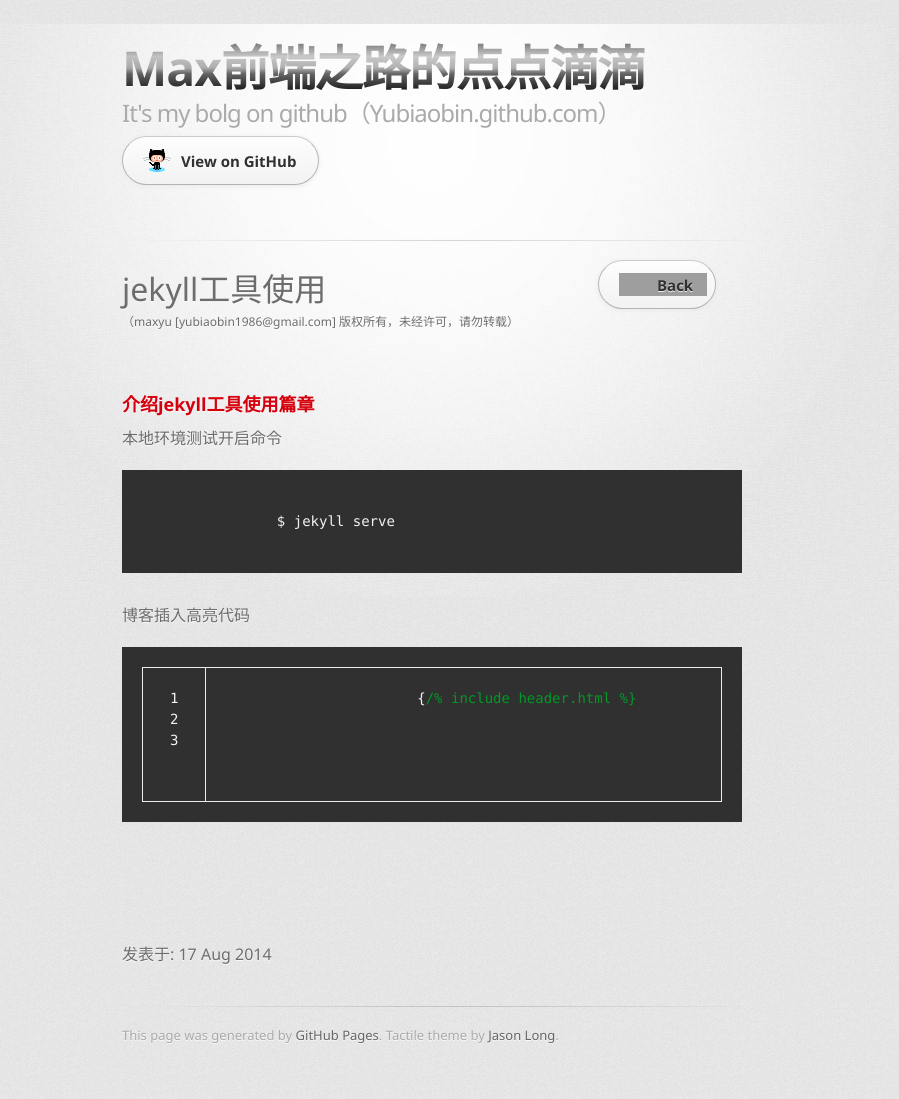
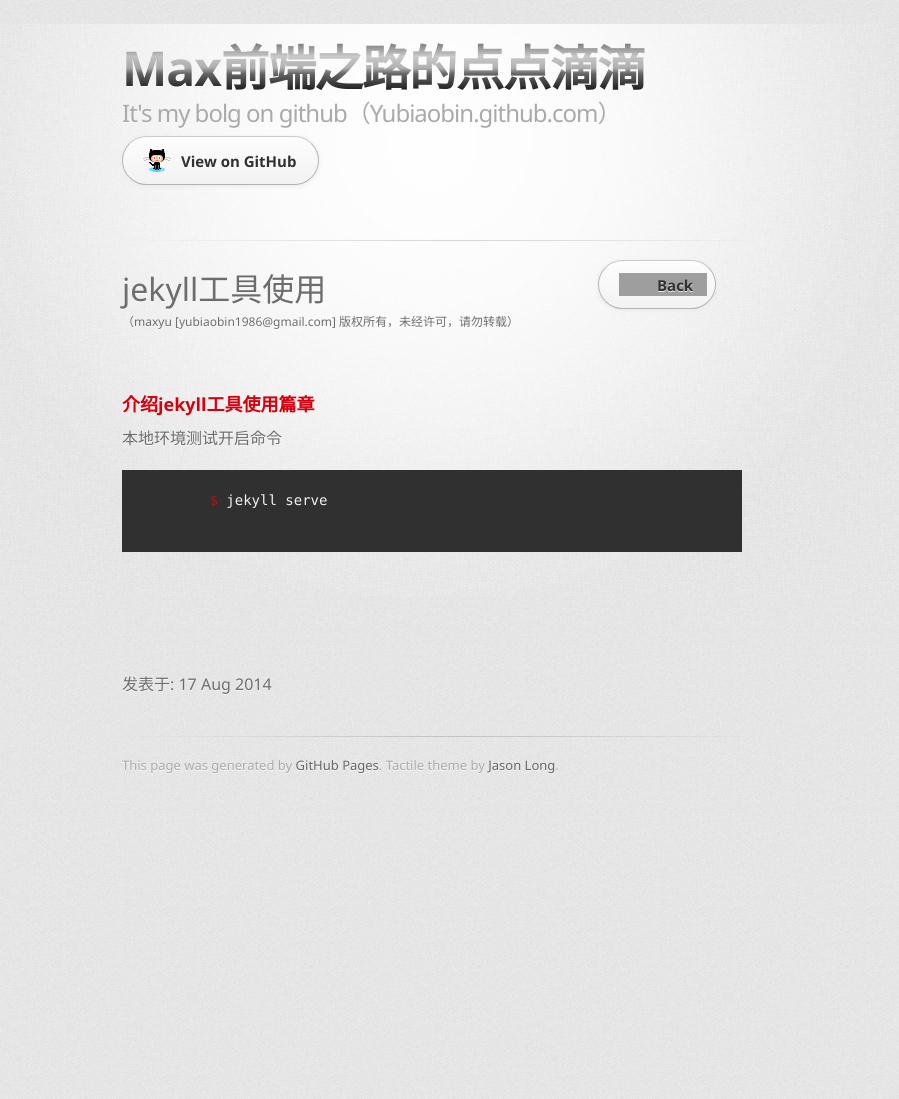
Before and after one commit to yubiaobin/yubiaobin.github.io, a Jekyll site: the page built from _posts/2014-08-17-jekyll-command-line.html, in a window 1280 px wide. Shown: the whole page, without its empty margins (208-1107 px from the left). Built offline with Jekyll 4.4.1, drawn with Linux system fonts in a browser that asks for light colours; comment, search, counter and statistics services are not loaded; after the commit the page ends 900 px from its top, so only the background shows below that; grey boxes are pictures that could not be loaded.

Commit message:
modified the first blog

```diff
--- a/_posts/2014-08-16-hello-world.html
+++ b/_posts/2014-08-16-hello-world.html
@@ -8,4 +8,6 @@
 
 <p>这是我的第一篇文章，想想该写点什么好呢...</p>
 
-<span>kldsacakcdklcd</span>
+<p>那还是按照惯例吧...</p>
+
+<span>Hello,World</span>
--- a/_posts/2014-08-17-jekyll-command-line.html
+++ b/_posts/2014-08-17-jekyll-command-line.html
@@ -8,19 +8,9 @@
 
 <h3>介绍jekyll工具使用篇章</h3>
 <p>本地环境测试开启命令</p>
-<pre>
-	<code>
-		$ jekyll serve
-	</code>
-</pre>
-
-
-<p>博客插入高亮代码</p>
 
 <p>
-	{% highlight ruby linenos %}
-
-		{/% include header.html %}
-
+	{% highlight ruby  %}
+	$ jekyll serve
 	{% endhighlight %}
 </p>
--- a/stylesheets/pygment_trac.css
+++ b/stylesheets/pygment_trac.css
@@ -1,6 +1,6 @@
 .highlight  { background: #ffffff; }
 .highlight .c { color: #999988; font-style: italic } /* Comment */
-.highlight .err { color: #a61717; background-color: #e3d2d2 } /* Error */
+.highlight .err { color: #a61717; /*background-color: #e3d2d2 */} /* Error */
 .highlight .k { font-weight: bold } /* Keyword */
 .highlight .o { font-weight: bold } /* Operator */
 .highlight .cm { color: #999988; font-style: italic } /* Comment.Multiline */
```
Also changed, not shown: 2 other files.
